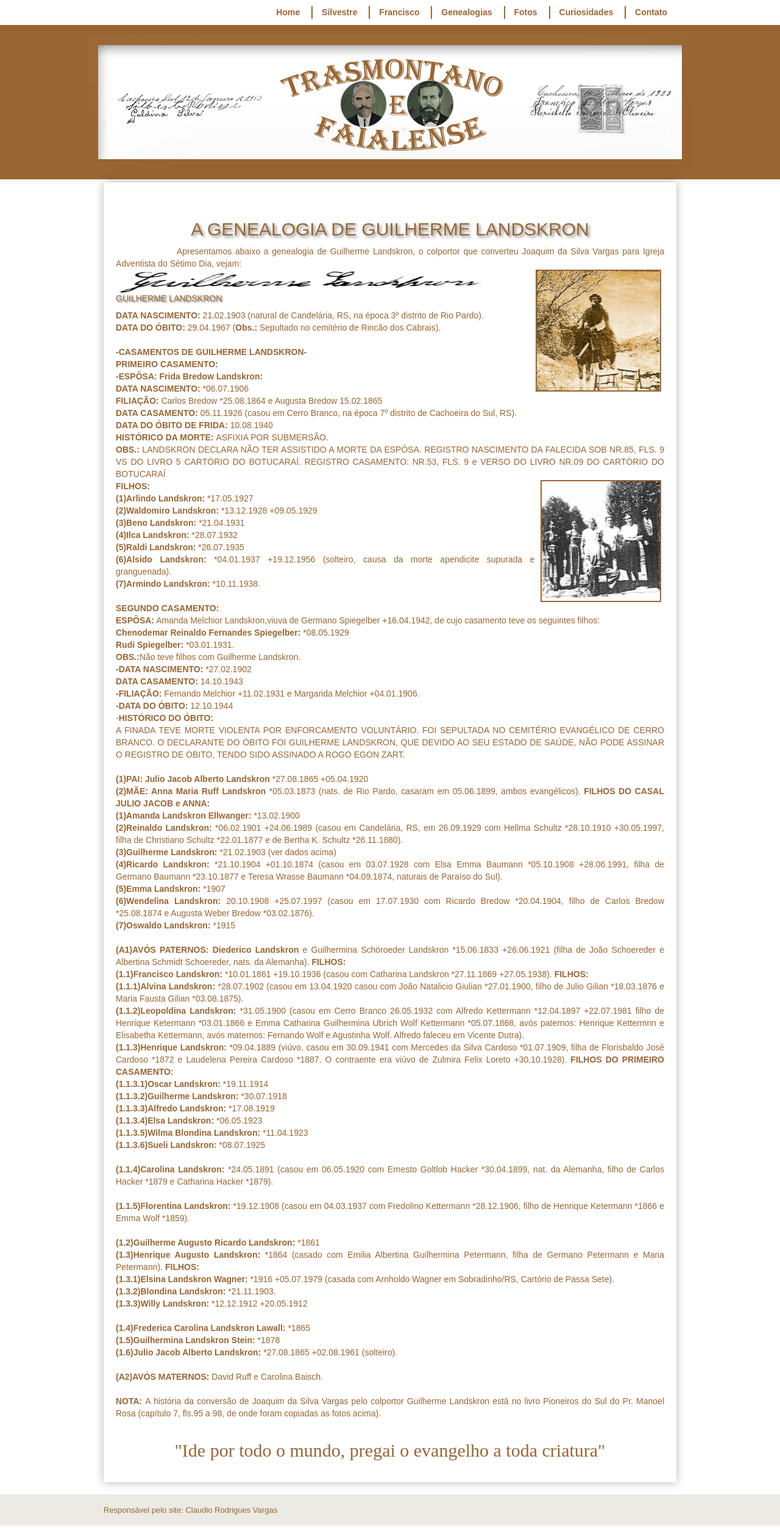
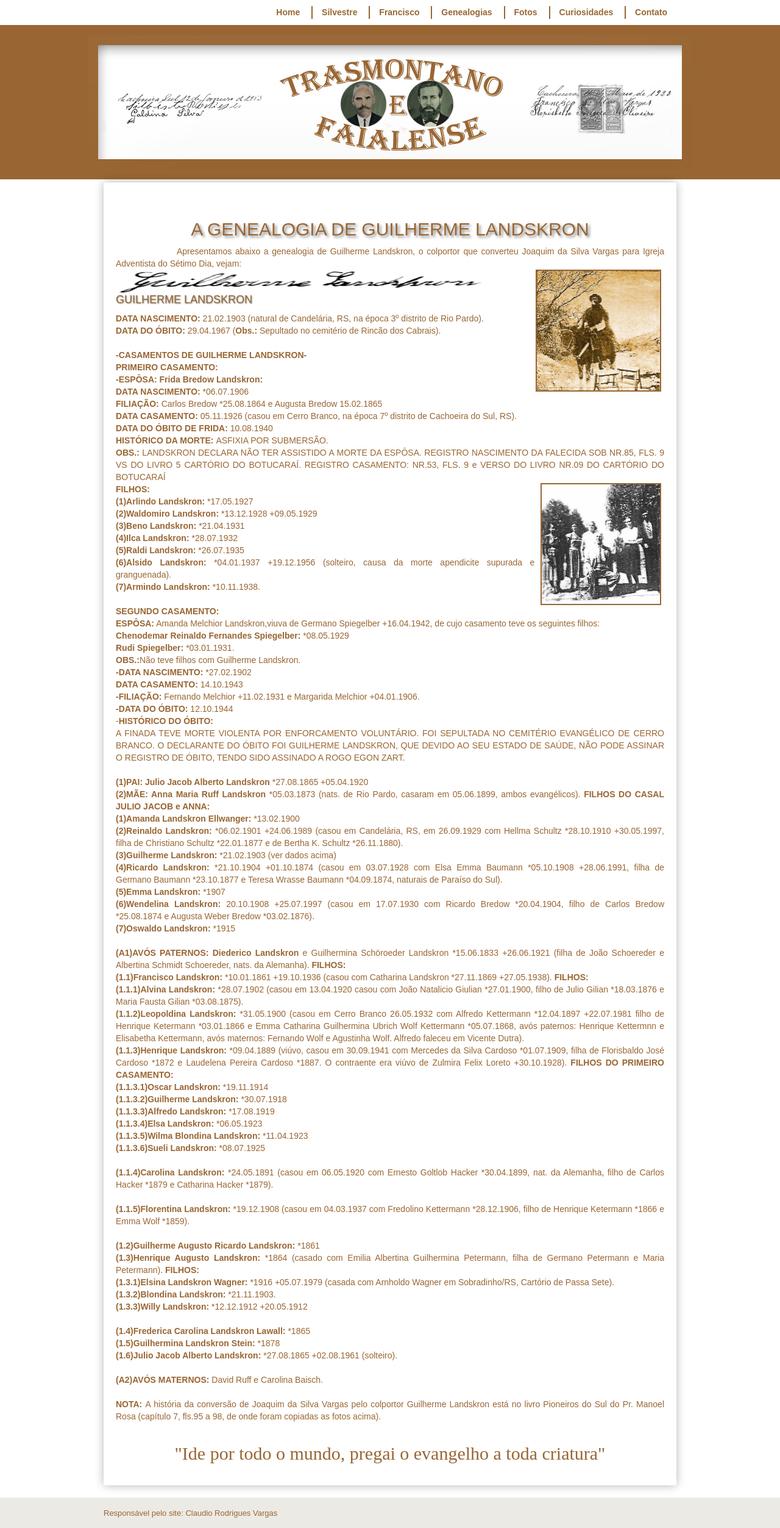
Before and after one commit to claudiovargas1955/claudiovargas1955.github.io, a Jekyll site: the page built from _pages/arvore-genealogica-de-guilherme landskron.html, in a window 1280 px wide. Shown: the whole page at 61% size. Built offline with Jekyll 4.4.1, drawn with Linux system fonts in a browser that asks for light colours; some web fonts are replaced.

Commit message:
Update arvore-genealogica-de-guilherme landskron.html

```diff
--- a/_pages/arvore-genealogica-de-guilherme landskron.html
+++ b/_pages/arvore-genealogica-de-guilherme landskron.html
@@ -50,7 +50,7 @@ details[open] summary {color:#996633;
    h2{text-shadow: 3px 3px 4px #888;
      }
 
-   h5{text-shadow: 2px 2px 2px #888;
+   h4{text-shadow: 1px 1px 2px #888;
       align: left;
      }
 
@@ -61,7 +61,7 @@ details[open] summary {color:#996633;
 Vargas para Igreja Adventista do Sétimo Dia, vejam:<br><img class="dir" style="float:right"; src="/images/landskron.jpg" height="200px"; title="Landskron";/>
 <img class="esq2" style="float:left"; src="/images/assinatura landskron.png" width="600px"  height="40px" align="center" title="Assinatura
 de guilherme landskron-ano de 1926";/><br>
-<h5>GUILHERME LANDSKRON</h5>
+<h4>GUILHERME LANDSKRON</h4>
 <p><b>DATA NASCIMENTO: </b>21.02.1903 (natural de Candelária, RS, na época 3º distrito de Rio Pardo).<br>
 <b>DATA DO ÓBITO: </b>29.04.1967 (<b>Obs.: </b>Sepultado no cemitério de Rincão dos Cabrais). <br><br>
 
```
